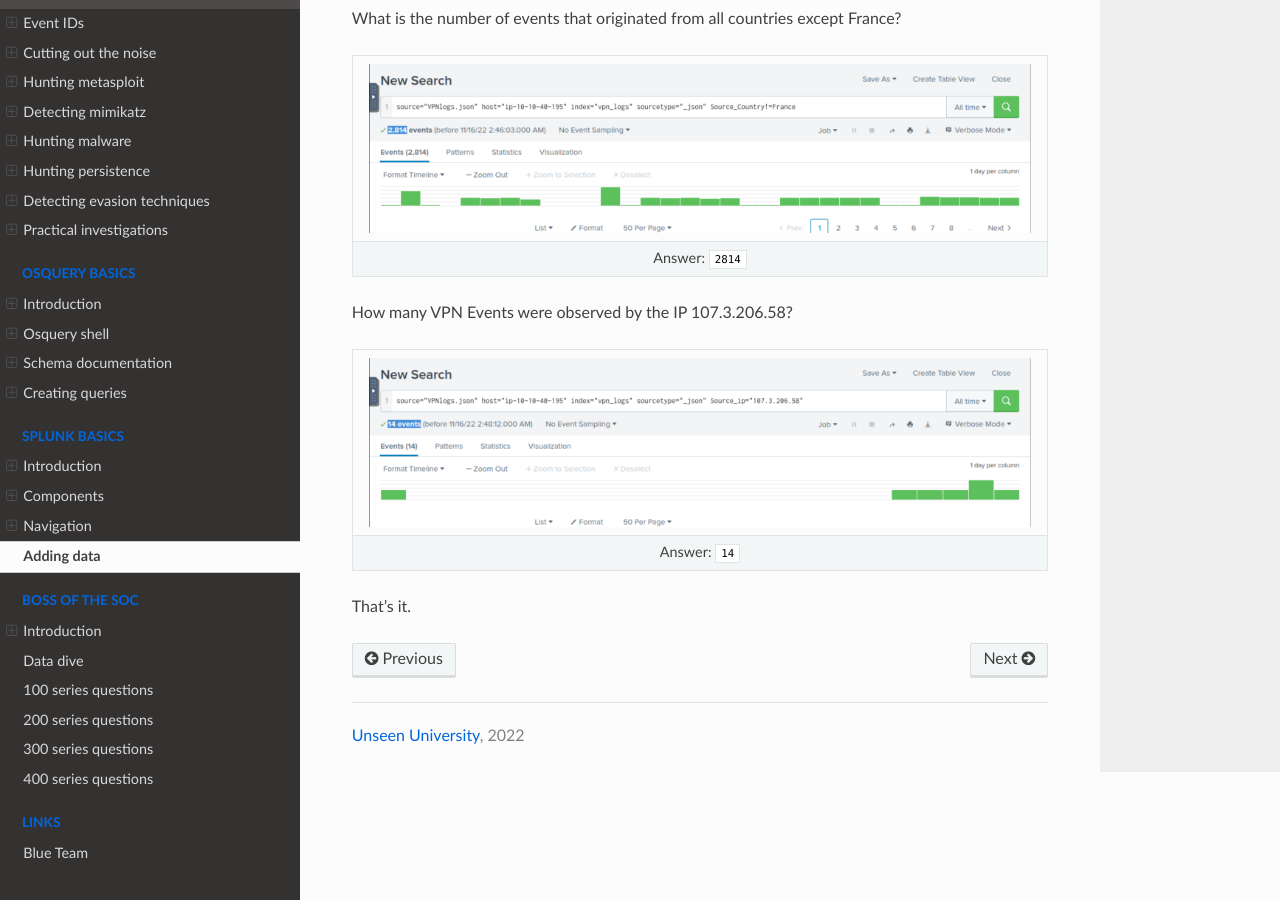
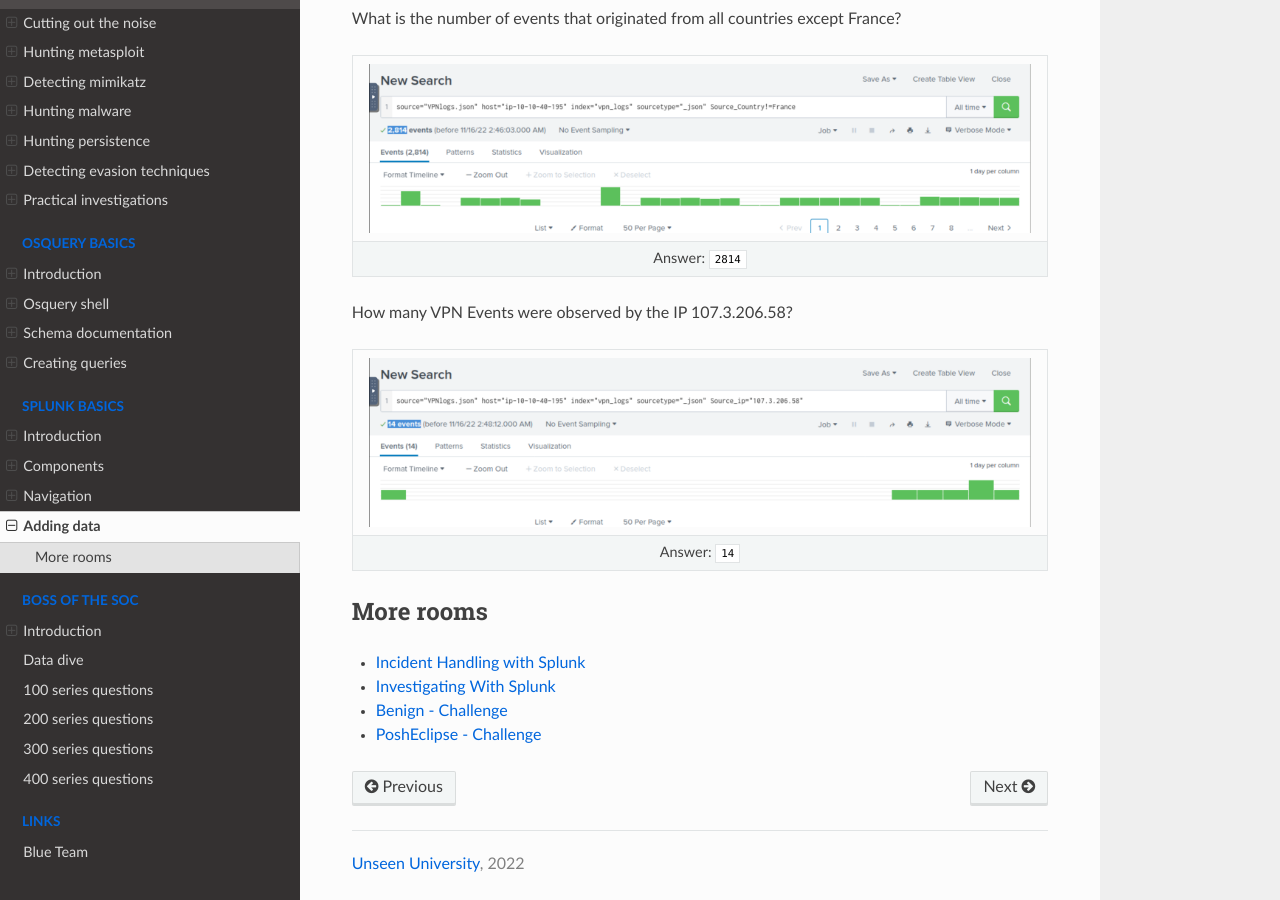
Before and after one commit to tymyrddin/blue-edr, a Sphinx documentation site: the page built from source/docs/splunk/data.md, in a window 1280 px wide and 900 px high, scrolled down 1129 px. Built offline with Sphinx 7.4.7 and the Read the Docs theme 2.0.0, drawn with Linux system fonts in a browser that asks for light colours.

Commit message:
splunk basics

```diff
--- a/source/docs/splunk/data.md
+++ b/source/docs/splunk/data.md
@@ -36,4 +36,9 @@
 |:--:|
 | Answer: `14` |
 
-That's it.
+## More rooms
+
+* [Incident Handling with Splunk](https://tryhackme.com/room/splunk201)
+* [Investigating With Splunk](http://tryhackme.com/jr/investigatingwithsplunk)
+* [Benign - Challenge](http://tryhackme.com/jr/benign)
+* [PoshEclipse - Challenge](http://tryhackme.com/jr/posheclipse)
```
